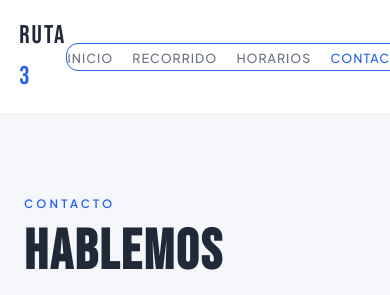
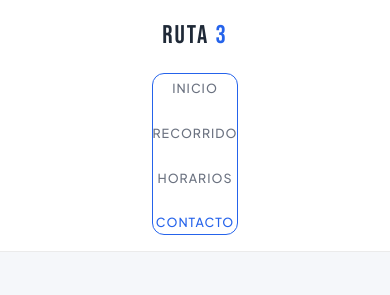
Before and after one commit to carogranda/TPRuta3, a plain HTML site: page contacto.html in a window 390 px wide. Shown: the top 295 px of the page. Drawn offline with Linux system fonts and the light colour scheme.

Commit message:
version2
cambio en detalles en css

```diff
--- a/styleretiro.css
+++ b/styleretiro.css
@@ -256,15 +256,6 @@ h2{
 }
 
 
-
-
-/* ══════════════════════════════════════
-   CSS COMPARTIDO — páginas del menú
-   recorrido.css / horarios.css / contacto.css
-   Podés usar este mismo archivo para las 3
-   páginas o dividirlo en 3 archivos iguales
-══════════════════════════════════════ */
-
 /* ─── NAVBAR ─── */
 .navbar {
   display: flex;
@@ -308,6 +299,20 @@ h2{
 .nav_link:hover,
 .nav_link--active {
   color: var(--azul, #2563EB);
+}
+
+@media (max-width: 640px) {
+  .navbar {
+    flex-direction: column;
+    gap: 1rem;
+    padding: 1rem 1.2rem;
+  }
+
+  .nav--list {
+    flex-direction: column;
+    gap: 0.8rem;
+    text-align: center;
+  }
 }
 
 /* ─── PAGE HERO ─── */
@@ -380,9 +385,7 @@ h2{
   margin: 0 0 2.5rem;
 }
 
-/* ══════════════════════════════════════
-   RECORRIDO
-══════════════════════════════════════ */
+/*RECORRIDO*/
 
 .mapa-section {
   padding: 5rem 1.5rem;
@@ -483,7 +486,7 @@ h2{
   white-space: nowrap;
 }
 
-/* Info tramo */
+/* Informacion de tramo */
 .tramo-info {
   display: flex;
   gap: 1.2rem;
@@ -553,9 +556,7 @@ h2{
   color: var(--texto-muted, #6B7280);
 }
 
-/* ══════════════════════════════════════
-   HORARIOS
-══════════════════════════════════════ */
+/*HORARIOS*/
 
 .horarios-section {
   padding: 5rem 1.5rem;
@@ -668,9 +669,8 @@ h2{
 
 .horarios-nota svg { color: var(--azul, #2563EB); flex-shrink: 0; }
 
-/* ══════════════════════════════════════
-   CONTACTO
-══════════════════════════════════════ */
+
+/*CONTACTO*/
 
 .contacto-section {
   padding: 5rem 1.5rem;
```
Also changed, not shown: contacto.html (+2 -2 lines).
